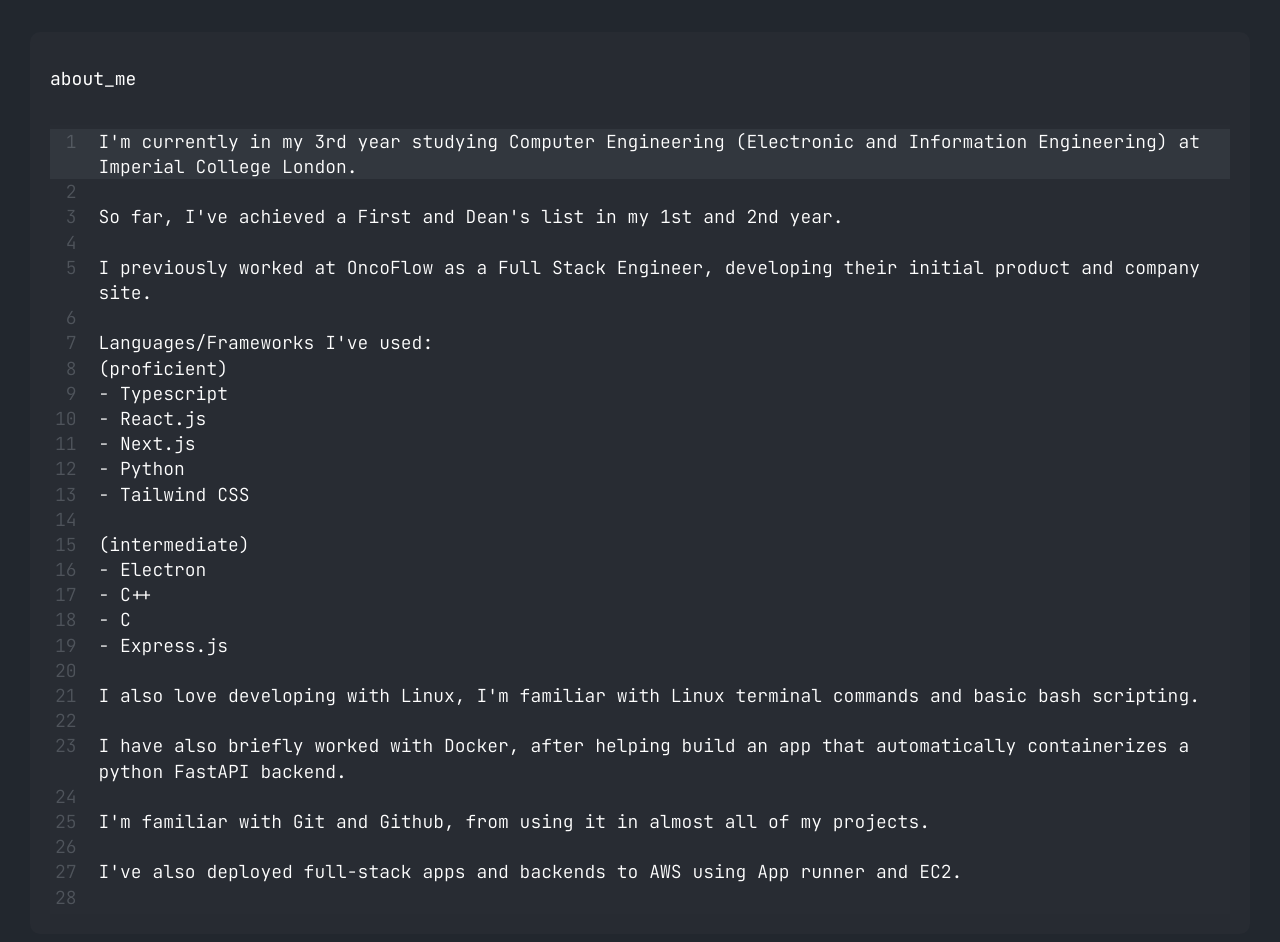
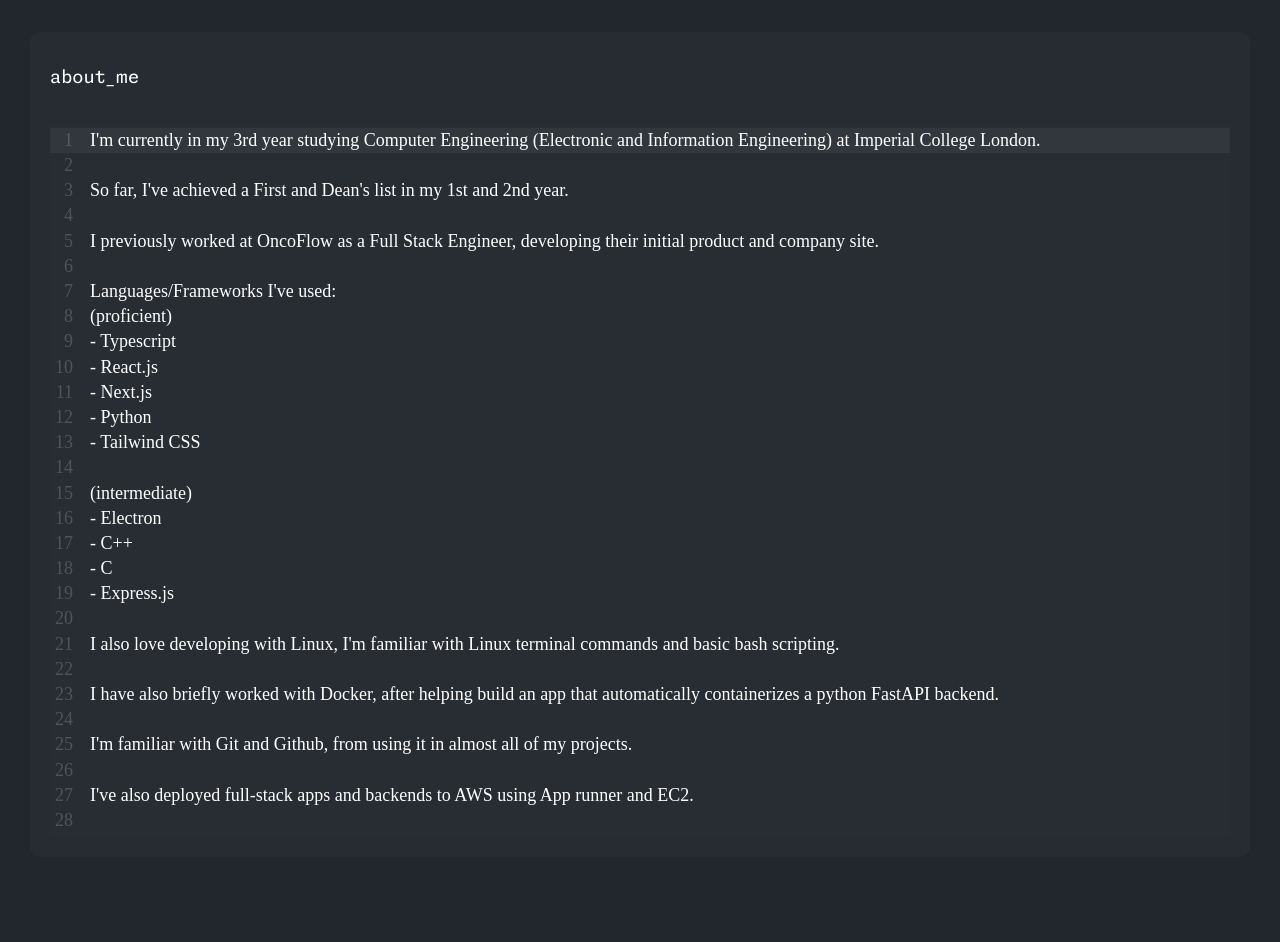
Before and after one commit to jaym-01/jellyware, a Next.js app: page / in a window 1280 px wide. Shown: the part 1040-1982 px from the top of the page. Built offline with nearby package versions, Linux system fonts and the light colour scheme.

Commit message:
changed the font

```diff
--- a/src/app/layout.tsx
+++ b/src/app/layout.tsx
@@ -1,11 +1,17 @@
 import type { Metadata } from "next";
 import { JetBrains_Mono } from "next/font/google";
+import localFont from "next/font/local";
 import styles from "@/styles/global.module.scss";
 import "@/styles/global.css";
 import Header from "@/components/Header/Header";
 import Footer from "@/components/Footer/Footer";
 
-const font = JetBrains_Mono({ subsets: ["latin"] });
+// const font = JetBrains_Mono({ subsets: ["latin"] });
+
+const font = localFont({
+  src: "MonaspaceNeonVarVF.ttf",
+  display: "swap",
+});
 
 export const metadata: Metadata = {
   title: "jellyware",
--- a/src/components/Home/Hero/Typer.tsx
+++ b/src/components/Home/Hero/Typer.tsx
@@ -17,7 +17,6 @@ export default function Typer({
   const [ti, setTi] = useState(0);
   useEffect(() => {
     intervalIdRef.current = setInterval(() => {
-      console.log("in interval");
       setTi((prevTi) => prevTi + 1);
     }, TYPING_SPEED);
 
--- a/src/styles/components/textgrid.css
+++ b/src/styles/components/textgrid.css
@@ -1,5 +1,5 @@
 .cm-line,
 .cm-gutterElement {
-  font-family: "Jetbrains Mono", monospace !important;
+  font-family: "font", "font Fallback" !important;
   font-weight: 300 !important;
 }
```
Also changed, not shown: src/app/MonaspaceNeonVarVF.ttf (added).
